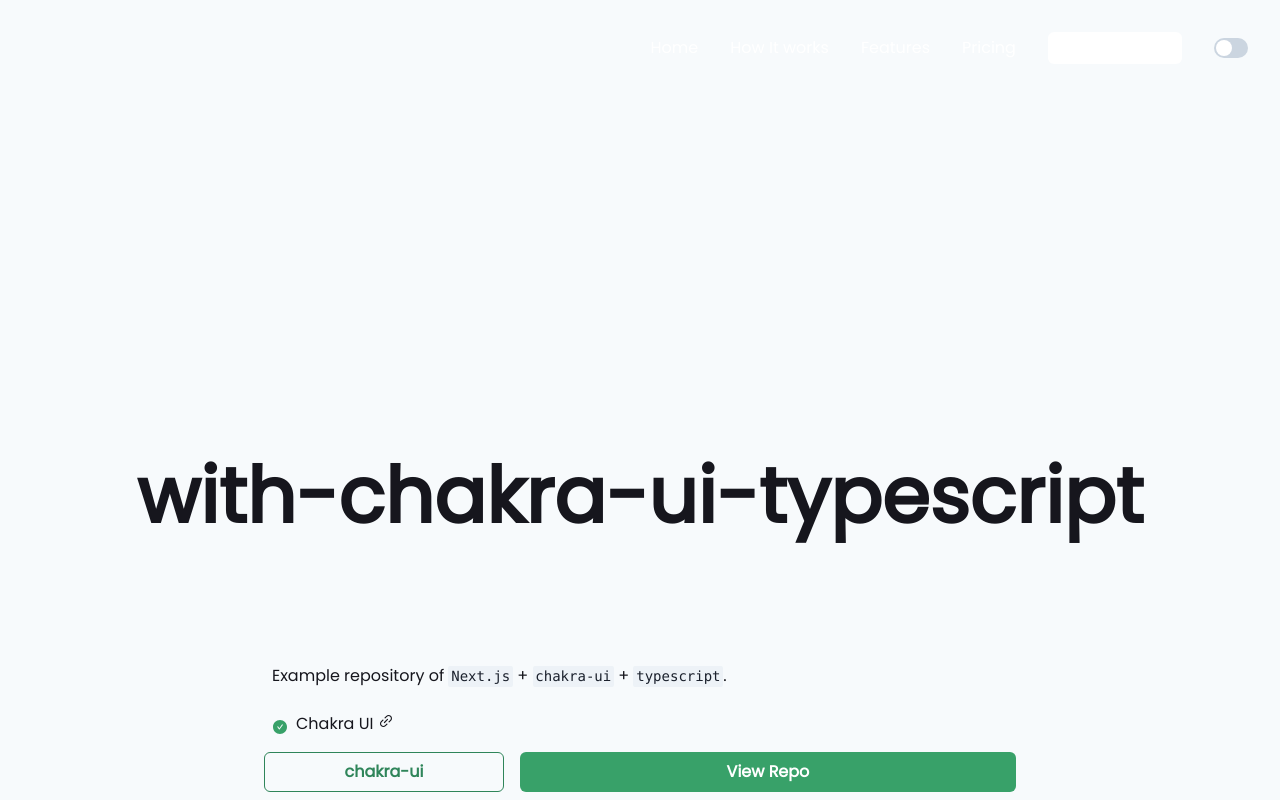
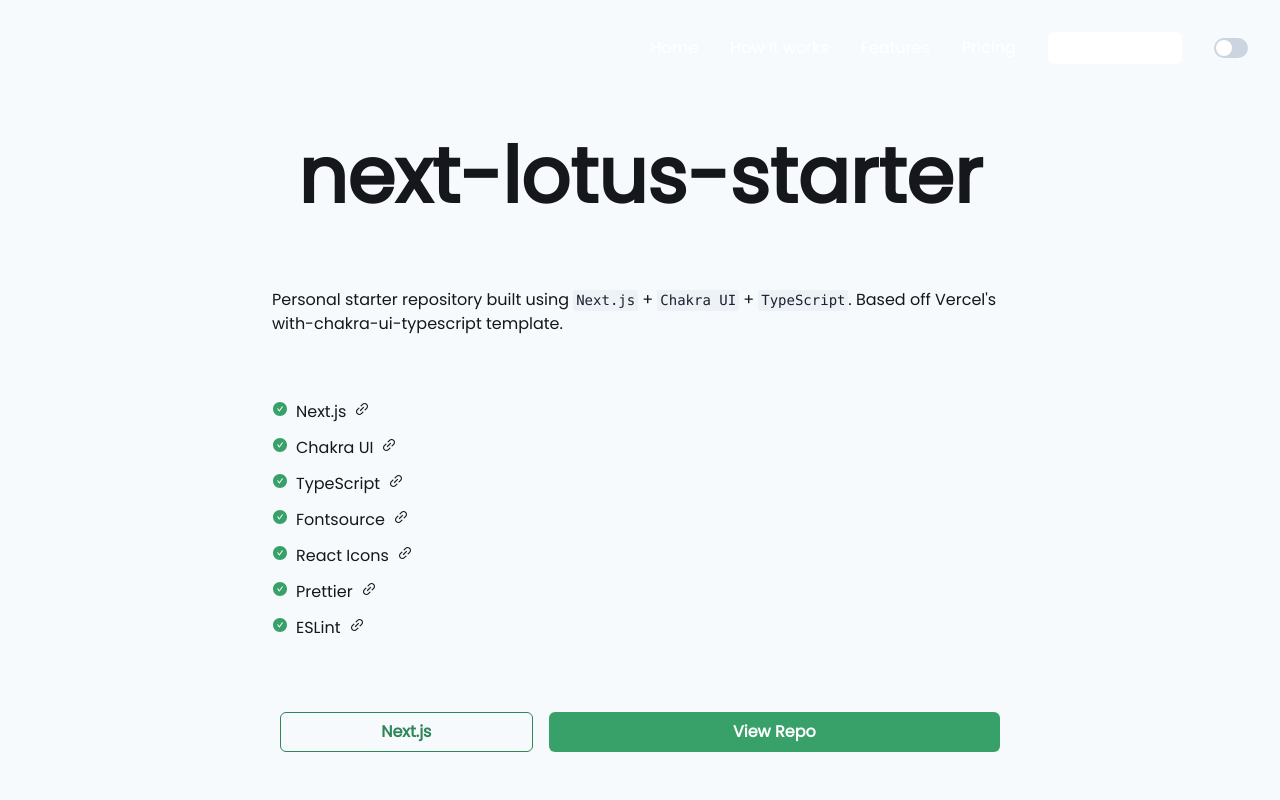
Before and after one commit to ayuhito/next-lotus-starter, a Next.js app: page / in a window 1280 px wide. Shown: the top 800 px of the page. Built offline with nearby package versions, Linux system fonts and the light colour scheme.

Commit message:
feat: full layout update

```diff
--- a/src/components/CTA.tsx
+++ b/src/components/CTA.tsx
@@ -3,24 +3,17 @@ import { Button, Link as ChakraLink } from "@chakra-ui/react";
 import { Container } from "./Container";
 
 export const CTA = () => (
-  <Container
-    flexDirection="row"
-    position="fixed"
-    bottom="0"
-    width="100%"
-    maxWidth="48rem"
-    py={2}
-  >
-    <ChakraLink isExternal href="https://chakra-ui.com" flexGrow={1} mx={2}>
+  <Container flexDirection="row" width="100%" maxWidth="48rem" py={2}>
+    <ChakraLink isExternal href="https://nextjs.org/" flexGrow={1} mx={2}>
       <Button width="100%" variant="outline" colorScheme="green">
-        chakra-ui
+        Next.js
       </Button>
     </ChakraLink>
 
     <ChakraLink
       isExternal
-      href="https://github.com/vercel/next.js/blob/canary/examples/with-chakra-ui-typescript"
-      flexGrow={3}
+      href="https://github.com/DecliningLotus/next-lotus-starter"
+      flexGrow={2}
       mx={2}
     >
       <Button width="100%" variant="solid" colorScheme="green">
--- a/src/components/Hero.tsx
+++ b/src/components/Hero.tsx
@@ -1,11 +1,11 @@
 import { Flex, Heading } from "@chakra-ui/react";
 
 export const Hero = ({ title }: { title: string }) => (
-  <Flex justifyContent="center" alignItems="center" height="100vh">
+  <Flex justifyContent="center" alignItems="center" height="20vh">
     <Heading fontSize="6vw">{title}</Heading>
   </Flex>
 );
 
 Hero.defaultProps = {
-  title: "with-chakra-ui-typescript",
+  title: "next-lotus-starter",
 };
--- /dev/null
+++ b/src/components/ListItemCustom.tsx
@@ -0,0 +1,19 @@
+import { Icon, Link, LinkProps, ListItem } from "@chakra-ui/react";
+import { AiFillCheckCircle, AiOutlineLink } from "react-icons/ai";
+
+export const ListItemCustom = (props: LinkProps) => {
+  return (
+    <ListItem>
+      <Icon as={AiFillCheckCircle} color="green.500" mr={2} />
+      <Link isExternal flexGrow={1} mr={2} href={props.href}>
+        {props.title}
+        <Icon as={AiOutlineLink} ml={2} />
+      </Link>
+    </ListItem>
+  );
+};
+
+ListItemCustom.defaultProps = {
+  href: "/",
+  title: "Empty",
+};
--- a/src/components/Main.tsx
+++ b/src/components/Main.tsx
@@ -5,8 +5,7 @@ export const Main = (props: StackProps) => (
     spacing="1.5rem"
     width="100%"
     maxWidth="48rem"
-    mt="-45vh"
-    pt="8rem"
+    pt="2rem"
     px="1rem"
     {...props}
   />
--- a/src/pages/index.tsx
+++ b/src/pages/index.tsx
@@ -1,18 +1,10 @@
-import {
-  Code,
-  Icon,
-  Link as ChakraLink,
-  List,
-  ListIcon,
-  ListItem,
-  Text,
-} from "@chakra-ui/react";
-import { AiFillCheckCircle, AiOutlineLink } from "react-icons/ai";
+import { Code, Link, List, Text } from "@chakra-ui/react";
 
 import { Container } from "../components/Container";
 import { CTA } from "../components/CTA";
 import { Footer } from "../components/Footer";
 import { Hero } from "../components/Hero";
+import { ListItemCustom } from "../components/ListItemCustom";
 import { Main } from "../components/Main";
 import { Navbar } from "../components/Navbar/Navbar";
 
@@ -22,34 +14,41 @@ const Index = () => (
     <Hero />
     <Main>
       <Text>
-        Example repository of <Code>Next.js</Code> + <Code>chakra-ui</Code> +{" "}
-        <Code>typescript</Code>.
+        Personal starter repository built using <Code>Next.js</Code> +{" "}
+        <Code>Chakra UI</Code> + <Code>TypeScript</Code>. Based off
+        Vercel&apos;s{" "}
+        <Link
+          isExternal
+          to="https://github.com/vercel/next.js/tree/canary/examples/with-chakra-ui-typescript"
+        >
+          with-chakra-ui-typescript
+        </Link>{" "}
+        template.
       </Text>
 
-      <List spacing={3} my={0}>
-        <ListItem>
-          <ListIcon as={AiFillCheckCircle} color="green.500" />
-          <ChakraLink
-            isExternal
-            href="https://chakra-ui.com"
-            flexGrow={1}
-            mr={2}
-          >
-            Chakra UI <Icon as={AiOutlineLink} />
-          </ChakraLink>
-        </ListItem>
-        <ListItem>
-          <ListIcon as={AiFillCheckCircle} color="green.500" />
-          <ChakraLink isExternal href="https://nextjs.org" flexGrow={1} mr={2}>
-            Next.js <Icon as={AiOutlineLink} />
-          </ChakraLink>
-        </ListItem>
+      <List spacing={3} py={10} mt={0}>
+        <ListItemCustom href="https://nextjs.org" title="Next.js" />
+        <ListItemCustom href="https://chakra-ui.com/" title="Chakra UI" />
+        <ListItemCustom
+          href="https://www.typescriptlang.org/"
+          title="TypeScript"
+        />
+        <ListItemCustom
+          href="https://github.com/fontsource/fontsource"
+          title="Fontsource"
+        />
+        <ListItemCustom
+          href="https://react-icons.github.io/react-icons"
+          title="React Icons"
+        />
+        <ListItemCustom href="https://prettier.io/" title="Prettier" />
+        <ListItemCustom href="https://eslint.org/" title="ESLint" />
       </List>
+      <CTA />
     </Main>
     <Footer>
       <Text>Next ❤️ Chakra</Text>
     </Footer>
-    <CTA />
   </Container>
 );
 
```
